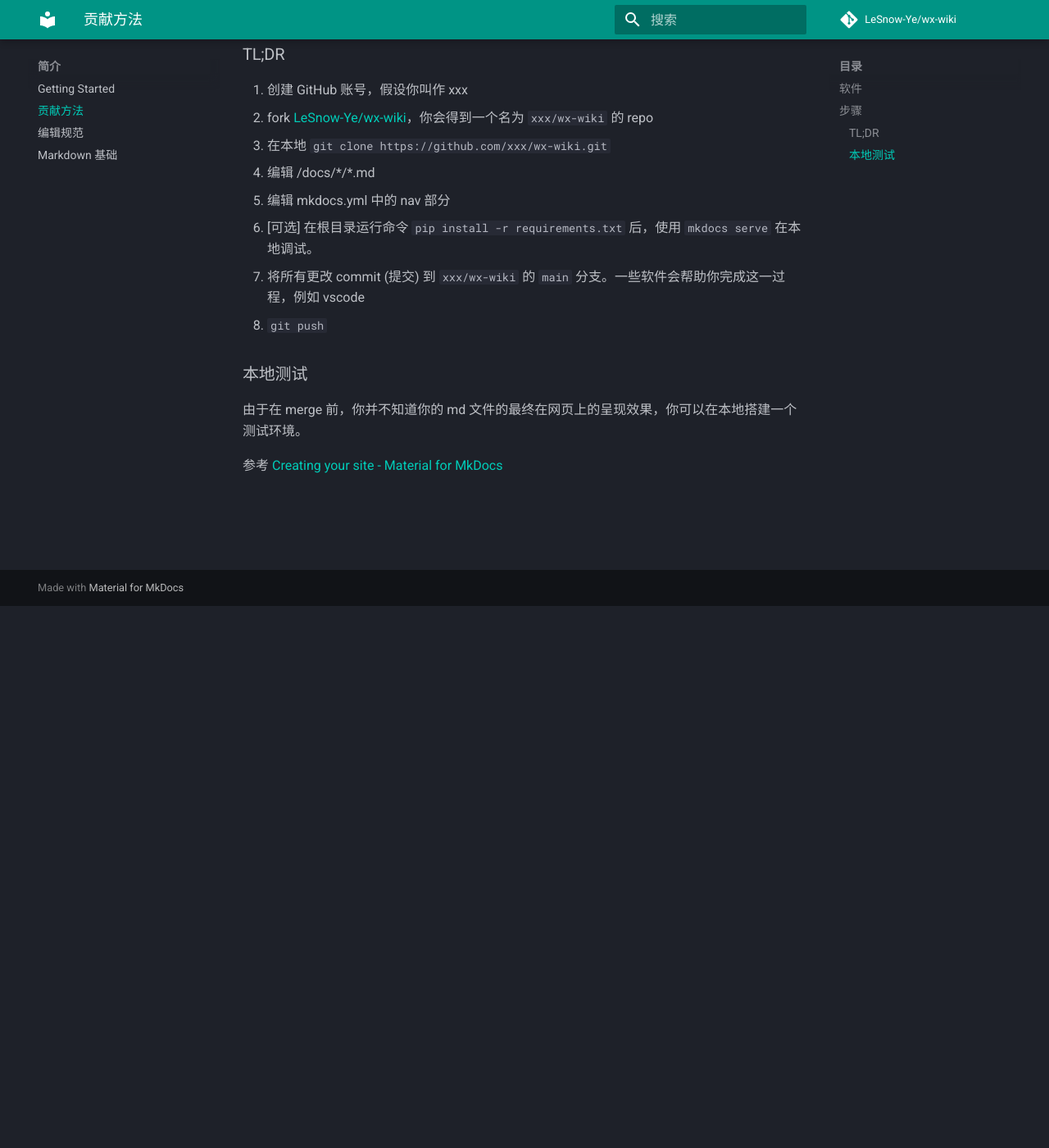
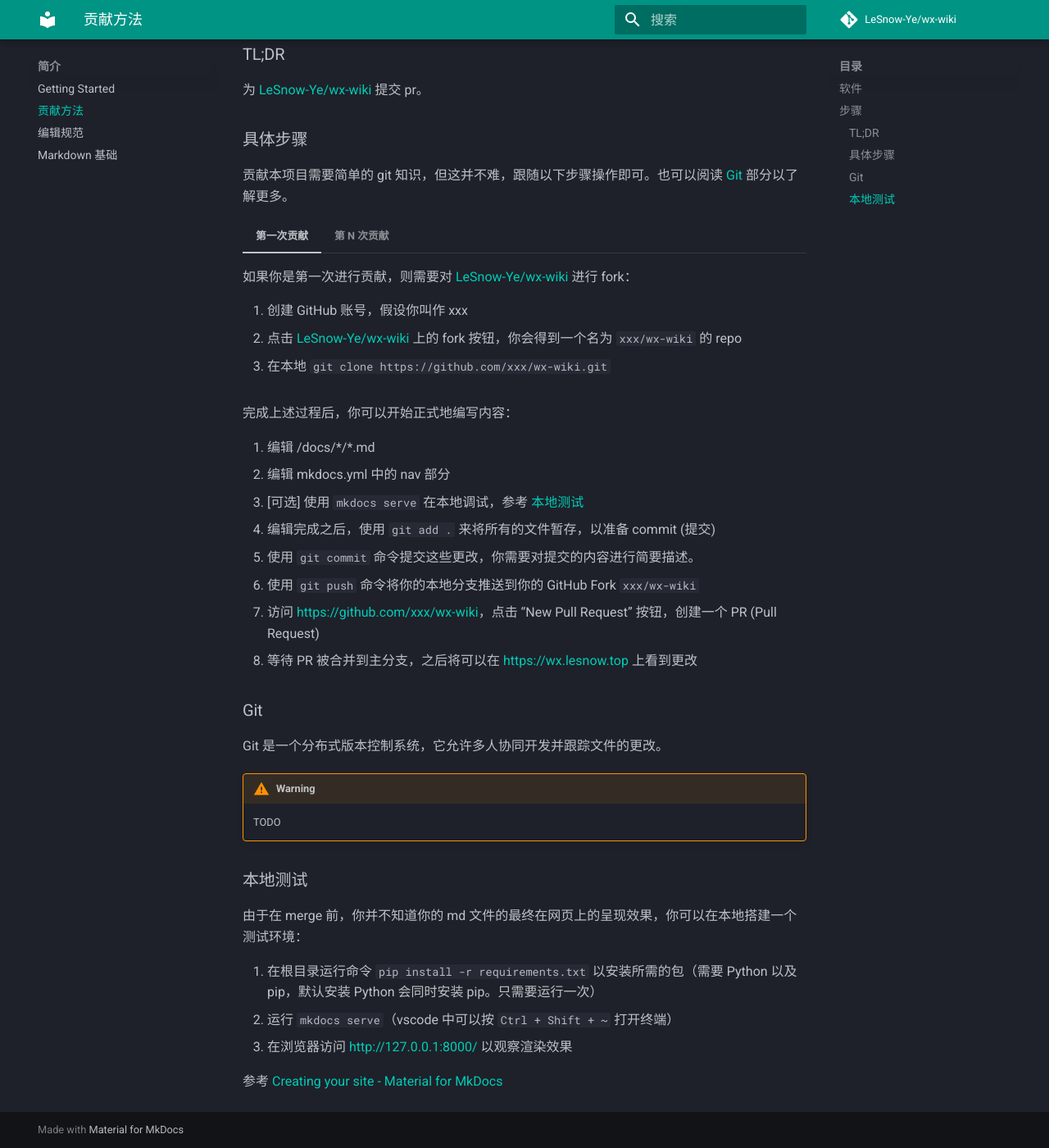
Before and after one commit to LeSnow-Ye/wx-wiki, an MkDocs documentation site: the page built from docs/intro/contribute.md, in a window 1280 px wide and 1400 px high, scrolled down 661 px. Shown: the whole window at 82% size. Built offline with MkDocs 1.6.1 and Material for MkDocs 9.7.7, drawn with Linux system fonts in a browser that asks for light colours; comment, search, counter and statistics services are not loaded; some of the changed text lies outside the part shown.

Commit message:
update contribute

````diff
--- a/docs/intro/contribute.md
+++ b/docs/intro/contribute.md
@@ -11,23 +11,91 @@
 - [Git](https://git-scm.com/downloads)
 - [Visual Studio Code](https://code.visualstudio.com/)
 - [Python](https://www.python.org/downloads/)
-- [GitHub Desktop](https://desktop.github.com/) - 使用 GitHub Desktop，可以将所有需要手动敲 git 命令的过程变成图形化界面操作。
+- [GitHub Desktop](https://desktop.github.com/) - 使用 GitHub Desktop，可以将所有需要手动敲 git 命令的过程变成图形化界面操作
 
 ## 步骤
 
 ### TL;DR
 
-1. 创建 GitHub 账号，假设你叫作 xxx
-2. fork [LeSnow-Ye/wx-wiki](https://github.com/LeSnow-Ye/wx-wiki)，你会得到一个名为 `xxx/wx-wiki` 的 repo
-3. 在本地 `git clone https://github.com/xxx/wx-wiki.git`
-4. 编辑 /docs/\*/*.md
-5. 编辑 mkdocs.yml 中的 nav 部分
-6. [可选] 在根目录运行命令 `pip install -r requirements.txt` 后，使用 `mkdocs serve` 在本地调试。
-7. 将所有更改 commit (提交) 到 `xxx/wx-wiki` 的 `main` 分支。一些软件会帮助你完成这一过程，例如 vscode
-8. `git push`
+为 [LeSnow-Ye/wx-wiki](https://github.com/LeSnow-Ye/wx-wiki) 提交 pr。
+
+### 具体步骤
+
+贡献本项目需要简单的 git 知识，但这并不难，跟随以下步骤操作即可。也可以阅读 [Git](#git) 部分以了解更多。
+
+=== "第一次贡献"
+
+    如果你是第一次进行贡献，则需要对 [LeSnow-Ye/wx-wiki](https://github.com/LeSnow-Ye/wx-wiki) 进行 fork：
+
+    1. 创建 GitHub 账号，假设你叫作 xxx
+    2. 点击 [LeSnow-Ye/wx-wiki](https://github.com/LeSnow-Ye/wx-wiki) 上的 fork 按钮，你会得到一个名为 `xxx/wx-wiki` 的 repo
+    3. 在本地 `git clone https://github.com/xxx/wx-wiki.git`
+
+=== "第 N 次贡献"
+
+    如果不是第一次进行贡献，可能需要对上游仓库 [LeSnow-Ye/wx-wiki](https://github.com/LeSnow-Ye/wx-wiki) 进行同步：
+
+    1. 添加 [LeSnow-Ye/wx-wiki](https://github.com/LeSnow-Ye/wx-wiki) 作为远程仓库：
+
+        ```bash
+        git remote add upstream https://github.com/LeSnow-Ye/wx-wiki.git
+        ```
+
+    2. 拉取上游仓库的更改：
+
+        ```bash
+        git fetch upstream
+        ```
+
+    3. 合并上游仓库的更改：
+
+        === "merge"
+
+            ```bash
+            git merge upstream/main
+            ```
+
+        === "rebase"
+
+            ```bash
+            git rebase upstream/main
+            ```
+
+        `merge` 与 `rebase` 的区别参见 [Git](#git)。
+
+    4. 推送更新到你的 fork：
+
+        由于同步是在本地运行的，你可能还需要 push 回远程仓库 `xxx/wx-wiki`
+
+        ```bash
+        git push origin main
+        ```
+
+完成上述过程后，你可以开始正式地编写内容：
+
+1. 编辑 /docs/\*/*.md
+2. 编辑 mkdocs.yml 中的 nav 部分
+3. [可选] 使用 `mkdocs serve` 在本地调试，参考 [本地测试](#_5)
+4. 编辑完成之后，使用 `git add .` 来将所有的文件暂存，以准备 commit (提交)
+5. 使用 `git commit` 命令提交这些更改，你需要对提交的内容进行简要描述。
+6. 使用 `git push` 命令将你的本地分支推送到你的 GitHub Fork `xxx/wx-wiki`
+7. 访问 <https://github.com/xxx/wx-wiki>，点击 “New Pull Request” 按钮，创建一个 PR (Pull Request)
+8. 等待 PR 被合并到主分支，之后将可以在 <https://wx.lesnow.top> 上看到更改
+
+### Git
+
+Git 是一个分布式版本控制系统，它允许多人协同开发并跟踪文件的更改。
+
+!!! warning
+
+    TODO
 
 ### 本地测试
 
-由于在 merge 前，你并不知道你的 md 文件的最终在网页上的呈现效果，你可以在本地搭建一个测试环境。
+由于在 merge 前，你并不知道你的 md 文件的最终在网页上的呈现效果，你可以在本地搭建一个测试环境：
+
+1. 在根目录运行命令 `pip install -r requirements.txt` 以安装所需的包（需要 Python 以及 pip，默认安装 Python 会同时安装 pip。只需要运行一次）
+2. 运行 `mkdocs serve`（vscode 中可以按 `Ctrl + Shift + ~` 打开终端）
+3. 在浏览器访问 <http://127.0.0.1:8000/> 以观察渲染效果
 
 参考 [Creating your site - Material for MkDocs](https://squidfunk.github.io/mkdocs-material/creating-your-site/)
--- a/mkdocs.yml
+++ b/mkdocs.yml
@@ -34,6 +34,7 @@ theme:
     - navigation.tracking
     - navigation.tabs
     - navigation.path
+    - content.code.copy
 
 # Plugins
 plugins:
````
Also changed, not shown: .markdownlint.json.
